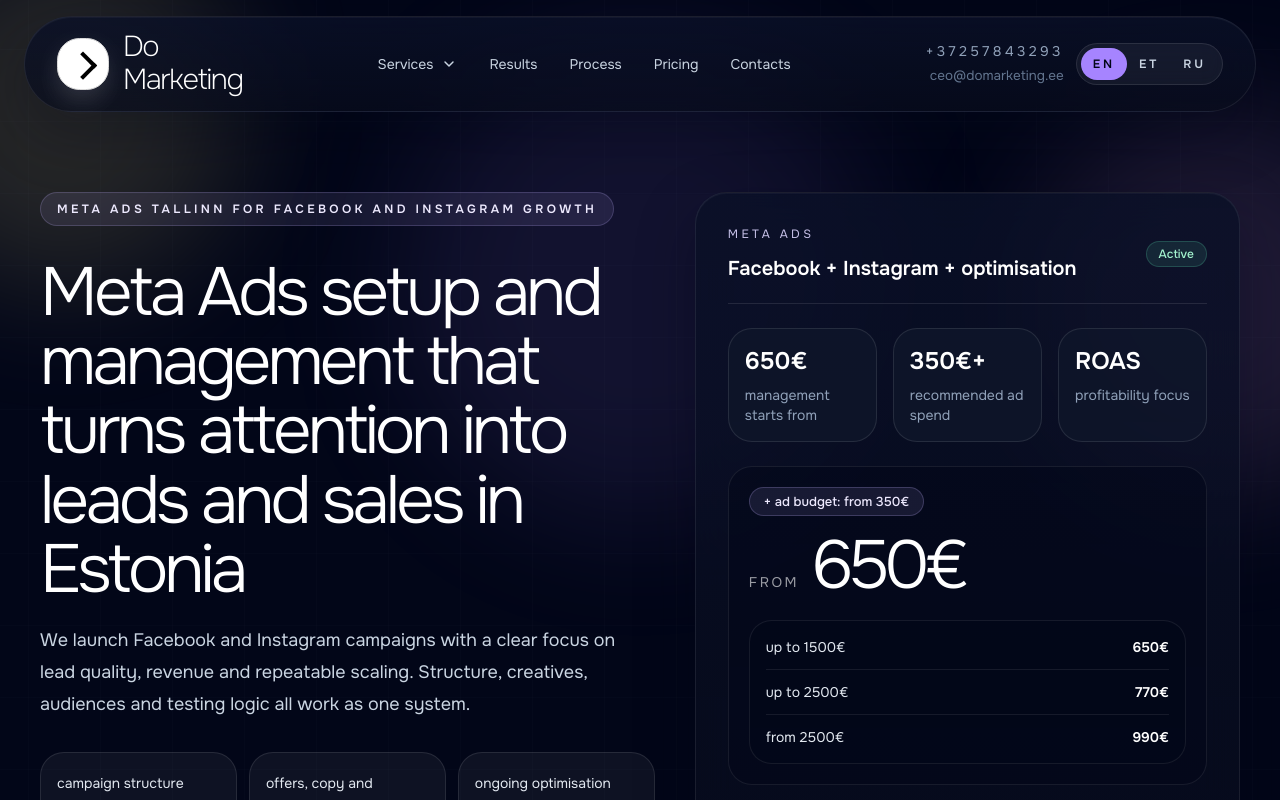
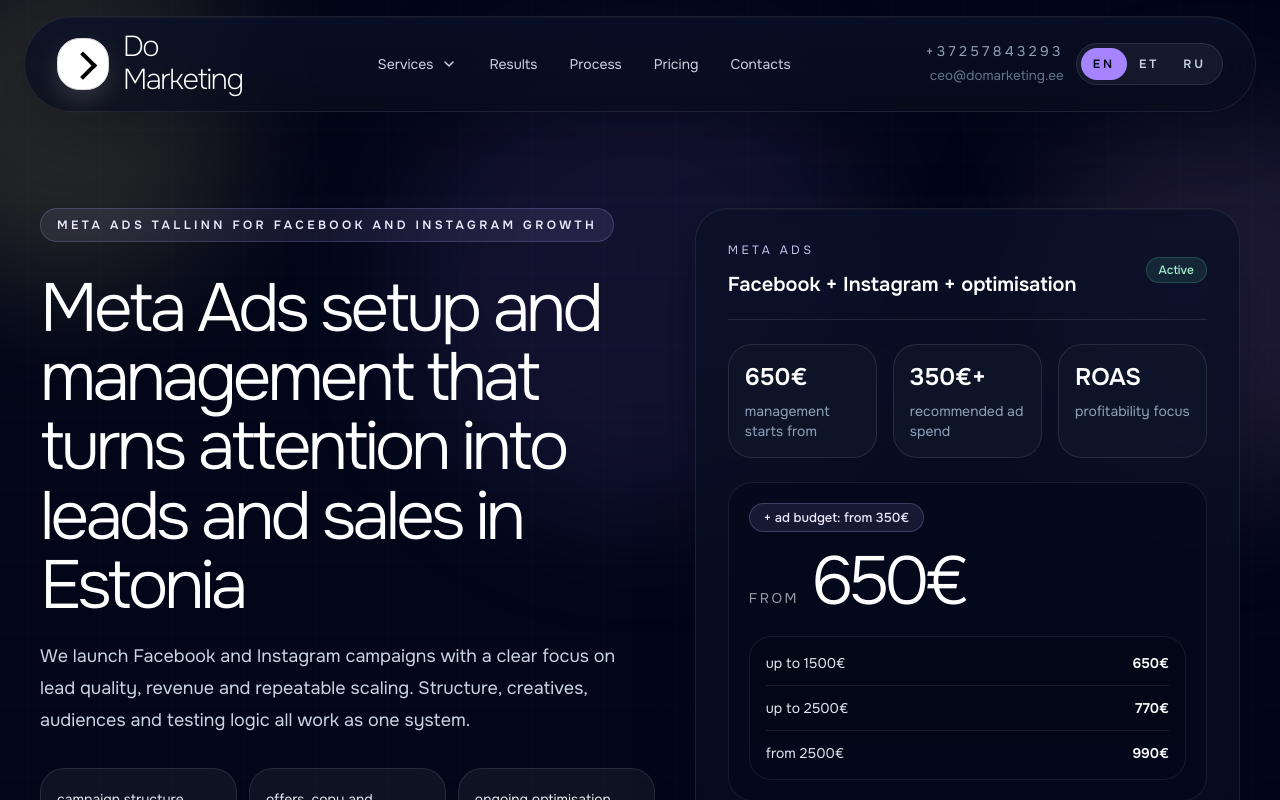
Before and after one commit to ignatevako-ko/site, a Next.js app: page /en/meta-ads in a window 1280 px wide. Shown: the top 800 px of the page. Built offline with nearby package versions, Linux system fonts and the light colour scheme.

Commit message:
Fix sticky header anchor spacing

```diff
--- a/src/app/globals.css
+++ b/src/app/globals.css
@@ -17,6 +17,7 @@
 }
 
 html {
+  scroll-padding-top: 9rem;
   background:
     radial-gradient(circle at 12% 0%, rgba(255, 214, 170, 0.13), transparent 20%),
     radial-gradient(circle at 50% 8%, rgba(167, 139, 250, 0.16), transparent 28%),
@@ -71,6 +72,10 @@
 h3,
 .font-display {
   font-family: var(--font-onest), sans-serif;
+}
+
+[id] {
+  scroll-margin-top: 9rem;
 }
 
 
--- a/src/components/kreo-page-content.tsx
+++ b/src/components/kreo-page-content.tsx
@@ -266,7 +266,7 @@
   }, [activeItem]);
 
   return (
-    <div id="top" className="relative min-h-screen overflow-hidden bg-slate-950 text-white">
+    <div id="top" className="relative min-h-screen overflow-x-clip bg-slate-950 text-white">
       <div className="pointer-events-none absolute inset-0">
         <div className="absolute left-[-6rem] top-[-3rem] h-[20rem] w-[20rem] rounded-full bg-amber-200/20 blur-3xl" />
         <div className="absolute left-1/2 top-0 h-[30rem] w-[30rem] -translate-x-1/2 rounded-full bg-violet-400/12 blur-3xl" />
--- a/src/components/landing-page.tsx
+++ b/src/components/landing-page.tsx
@@ -556,7 +556,7 @@
   }, [activeTestimonialVideo]);
 
   return (
-    <div className="relative min-h-screen overflow-hidden bg-slate-950 text-white">
+    <div className="relative min-h-screen overflow-x-clip bg-slate-950 text-white">
       <div className="pointer-events-none absolute inset-0">
         <div className="absolute left-[-6rem] top-[-3rem] h-[20rem] w-[20rem] rounded-full bg-amber-200/20 blur-3xl" />
         <div className="absolute left-1/2 top-0 h-[30rem] w-[30rem] -translate-x-1/2 rounded-full bg-violet-400/12 blur-3xl" />
--- a/src/components/service-page-shell.tsx
+++ b/src/components/service-page-shell.tsx
@@ -48,7 +48,7 @@
   relatedServices,
 }: ServicePageShellProps) {
   return (
-    <div className="relative min-h-screen overflow-hidden bg-slate-950 text-white">
+    <div className="relative min-h-screen overflow-x-clip bg-slate-950 text-white">
       <div className="pointer-events-none absolute inset-0">
         <div className="absolute left-[-7rem] top-[-4rem] h-[22rem] w-[22rem] rounded-full bg-amber-200/14 blur-3xl" />
         <div className="absolute left-1/2 top-10 h-[30rem] w-[30rem] -translate-x-1/2 rounded-full bg-violet-400/10 blur-3xl" />
@@ -81,7 +81,7 @@
       <main className="relative z-10">
         <section
           id="offer"
-          className="mx-auto grid w-full max-w-7xl gap-10 px-6 pb-20 pt-14 lg:grid-cols-[1.06fr_0.94fr] lg:px-10 lg:pb-28 lg:pt-20"
+          className="mx-auto grid w-full max-w-7xl gap-10 px-6 pb-20 pt-18 sm:pt-20 lg:grid-cols-[1.06fr_0.94fr] lg:px-10 lg:pb-28 lg:pt-24"
         >
           <div className="space-y-8">
             <div className="inline-flex rounded-full border border-violet-300/20 bg-violet-300/10 px-4 py-2 text-xs font-semibold uppercase tracking-[0.28em] text-violet-100">
@@ -124,7 +124,7 @@
             </div>
           </div>
 
-          <div id="pricing" className="glass-shell rounded-[2rem] p-6 sm:p-8">
+          <div id="pricing" className="glass-shell scroll-mt-36 rounded-[2rem] p-6 sm:p-8">
             <div className="space-y-6">
               <div className="flex items-center justify-between border-b border-white/10 pb-5">
                 <div>
```
